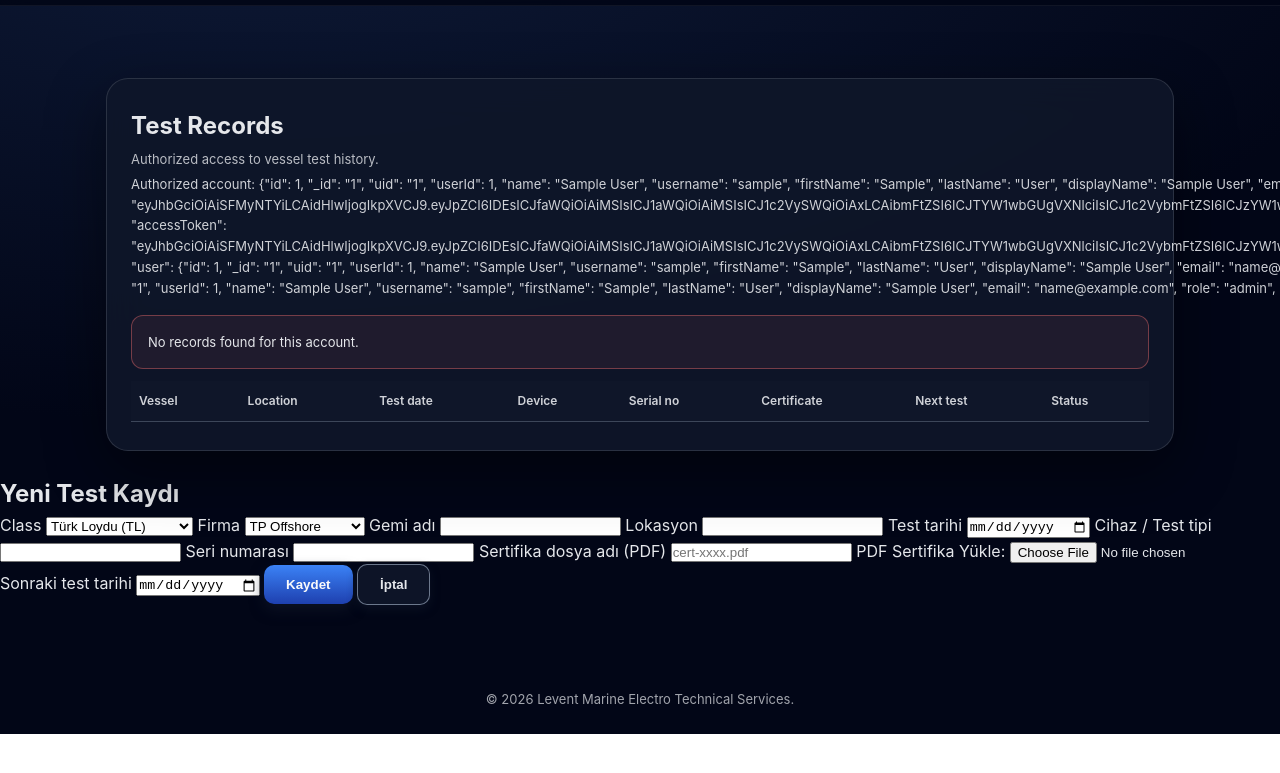
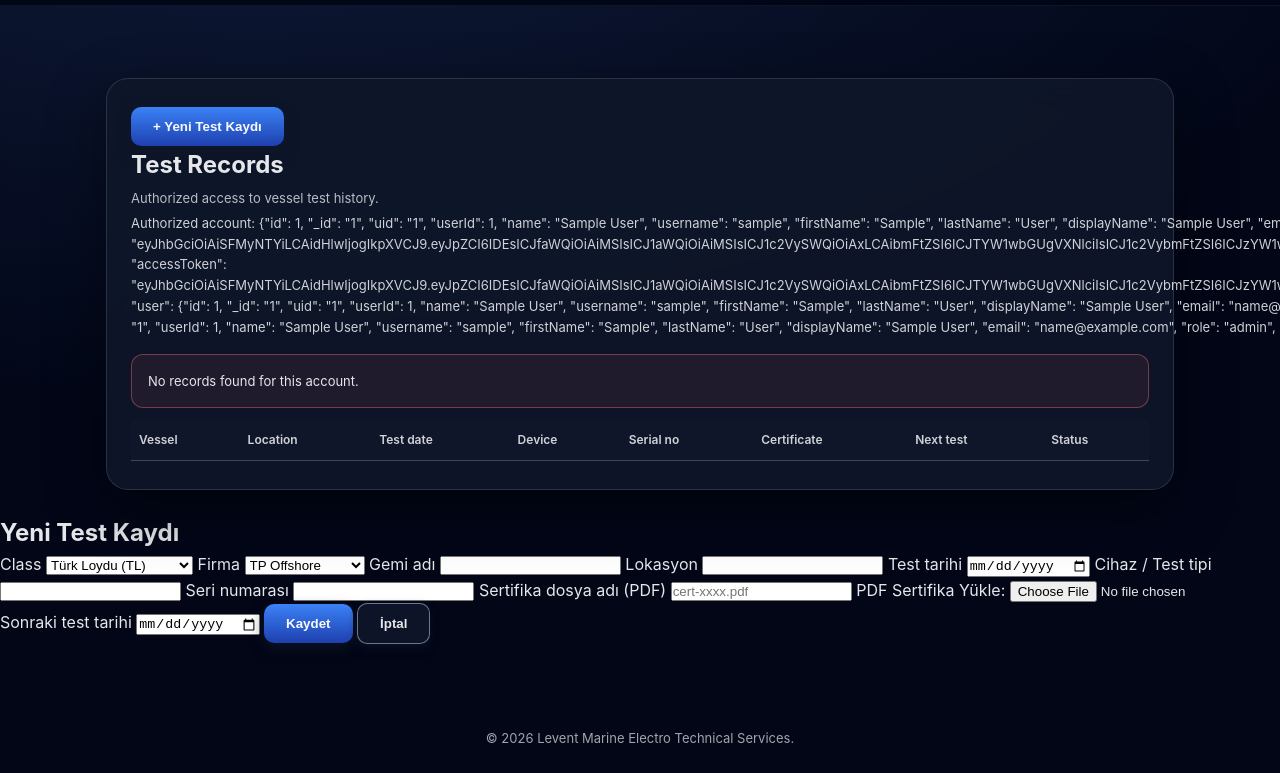
Before and after one commit to leventepostaabd/levent-backend, a plain HTML site: page authorized.html in a window 1280 px wide. Shown: the part 93-866 px from the top of the page. Before the commit the page ends 827 px from the top, so only its background shows below. Drawn offline with Linux system fonts and the light colour scheme; no server answers; sample sign-in values are in the browser's storage.

Commit message:
Relocate 'New Test Record' button to top bar
Moved the 'New Test Record' button to the top bar section for better visibility.

```diff
--- a/authorized.html
+++ b/authorized.html
@@ -36,14 +36,19 @@
     <h2>Admin Panel</h2>
     <p>Test kayıtlarını ekleyebilir, düzenleyebilir ve silebilirsiniz.</p>
   </div>
-
-  <button id="btnNewRecord" class="btnPrimary">
-    + Yeni Test Kaydı
-  </button>
 </div>
 
 <div class="container section">
   <div class="recordsCard">
+
+    <!-- BUTON BURAYA TAŞINDI -->
+    <div class="top-bar">
+      <button id="btnNewRecord" class="btnPrimary">
+        + Yeni Test Kaydı
+      </button>
+    </div>
+    <!-- /BUTON -->
+
     <div class="recordsHeader">
       <div>
         <h1 id="recordsTitle">Test Records</h1>
@@ -56,6 +61,7 @@
     <div id="noRecords" class="noRecords" style="display:none;">
       No records found for this account.
     </div>
+
 
     <div class="tableWrapper">
       <table class="recordsTable">
```
